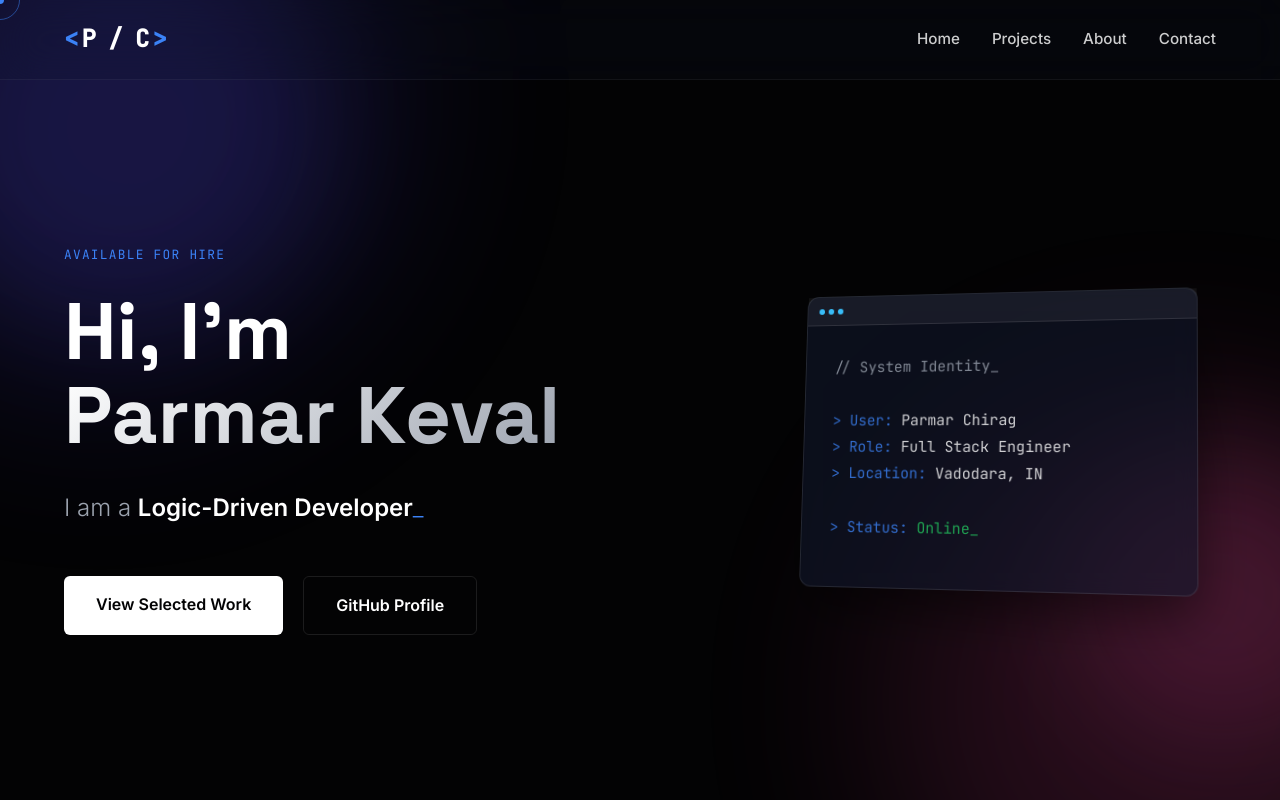
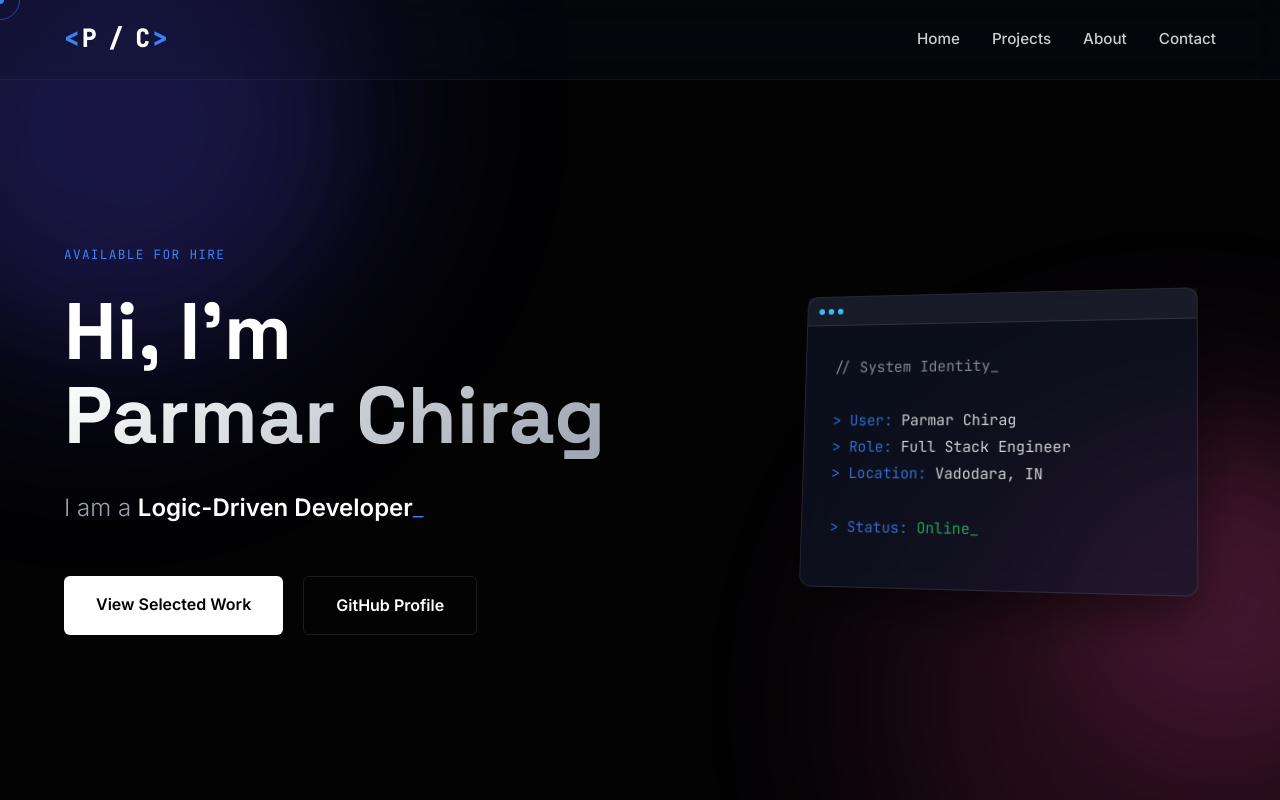
Before and after one commit to chirag-parmar16/portfolio, a plain HTML site: page index.html in a window 1280 px wide. Shown: the top 800 px of the page. Drawn offline with nearby package versions, Linux system fonts and the light colour scheme.

Commit message:
Auto deploy via Autoflow

```diff
--- a/index.html
+++ b/index.html
@@ -110,7 +110,7 @@
                 <div class="hero-text">
                     <div class="label-pill">AVAILABLE FOR HIRE</div>
                     <h1 class="hero-title">
-                        Hi, I'm <br> <span class="gradient-text">Parmar Keval</span>
+                        Hi, I'm <br> <span class="gradient-text">Parmar Chirag</span>
                     </h1>
                     <p class="hero-desc">
                         I am a <span id="dynamicRole"></span><span class="cursor-blink">_</span>
```
